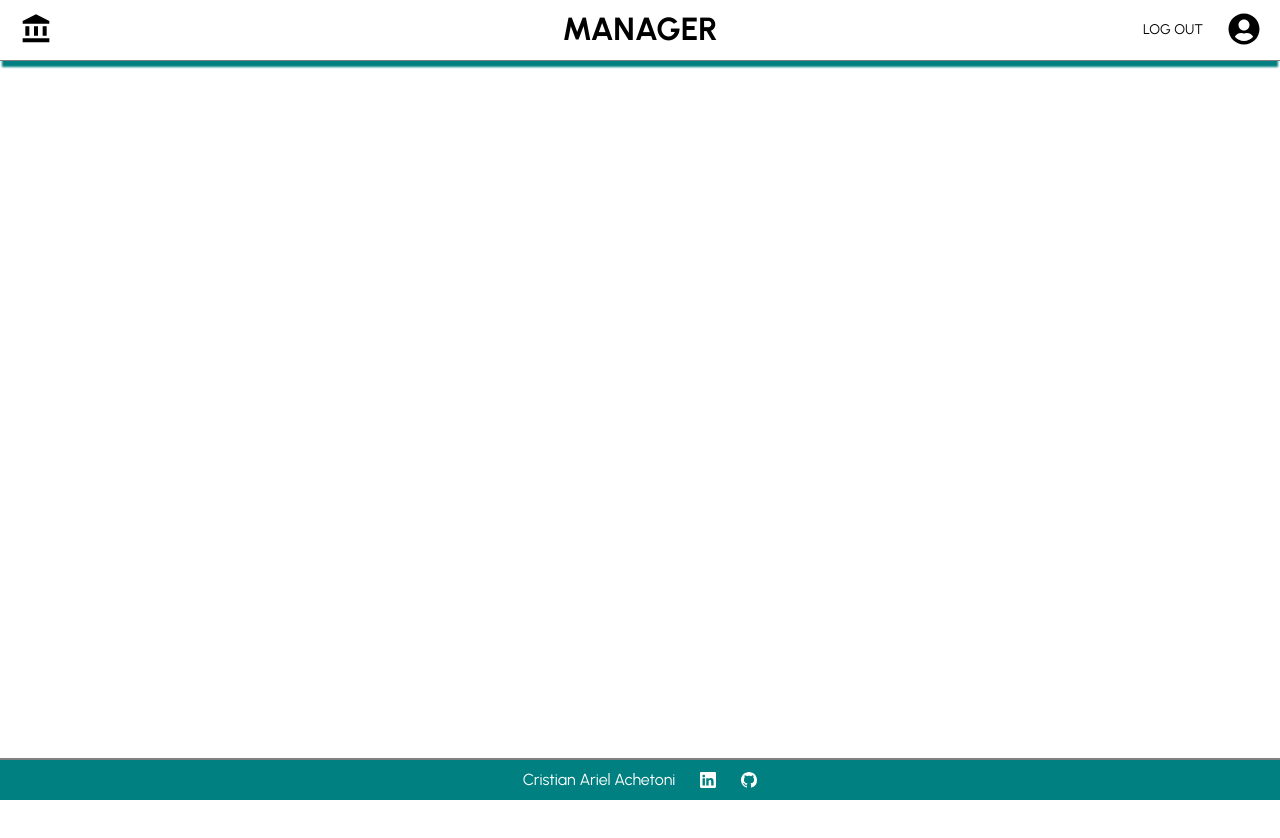
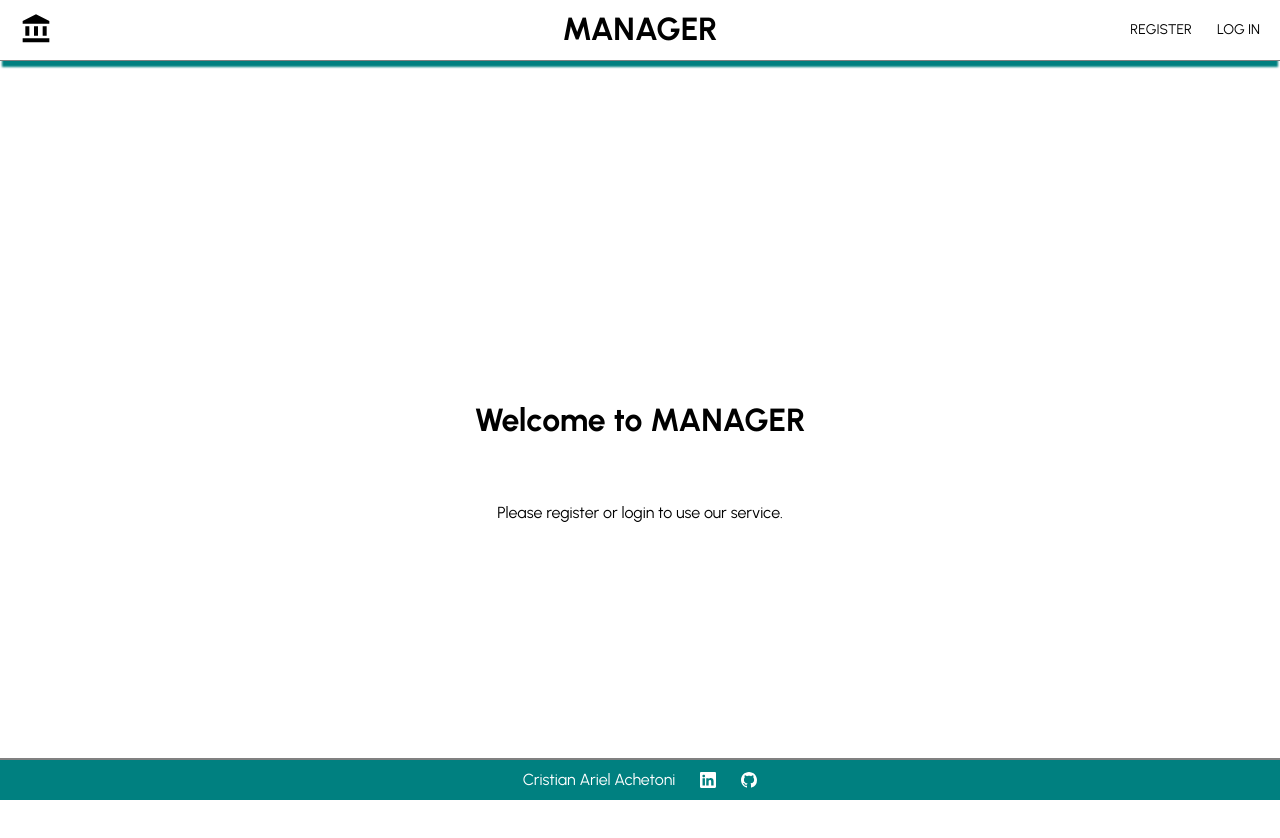
Before and after one commit to crisar0790/CHALLENGE-FULL-STACK, a React (Create React App) app in the folder client/: page / in a window 1280 px wide. Shown: the top 838 px of the page. Before the commit the page ends 800 px from the top, so only its background shows below. Built offline with nearby package versions, Linux system fonts and the light colour scheme.

Commit message:
creación del componente withoutLogin

```diff
--- a/client/src/components/Navbar.jsx
+++ b/client/src/components/Navbar.jsx
@@ -49,7 +49,7 @@ const MenuItem = styled.div`
 `;
 
 const Navbar = () => {
-    const user = true;
+    const user = false;
     const [showRegister, setShowRegister] = useState(false);
     const [showLogin, setShowLogin] = useState(false);
     const [showLogout, setShowLogout] = useState(false);
--- /dev/null
+++ b/client/src/components/WithoutLogin.jsx
@@ -0,0 +1,32 @@
+import React from 'react';
+import styled from "styled-components";
+
+const Container = styled.div`
+    min-height: 100vh;
+    width: 100%;
+    left: 0;
+    top: 0;
+    bottom: 0;
+    right: 0;
+    display: flex;
+    align-items: center;
+    justify-content: center;
+    flex-direction: column;
+`;
+
+const Title = styled.h1`
+    margin-bottom: 2em;
+`;
+
+const Text = styled.span``;
+
+const WithoutLogin = () => {
+  return (
+    <Container>
+        <Title>Welcome to MANAGER</Title>
+        <Text>Please register or login to use our service.</Text>
+    </Container>
+  )
+}
+
+export default WithoutLogin
--- a/client/src/pages/Home.jsx
+++ b/client/src/pages/Home.jsx
@@ -1,11 +1,18 @@
 import React from 'react'
 import Footer from '../components/Footer'
 import Navbar from '../components/Navbar'
+import WithoutLogin from '../components/WithoutLogin';
 
 const Home = () => {
+    const user = false;
     return (
         <div>
             <Navbar />
+            {
+                user ?
+                null :
+                <WithoutLogin />
+            }
             <Footer />
         </div>
     )
```
Lines whose indentation alone changed are shown as unchanged.
